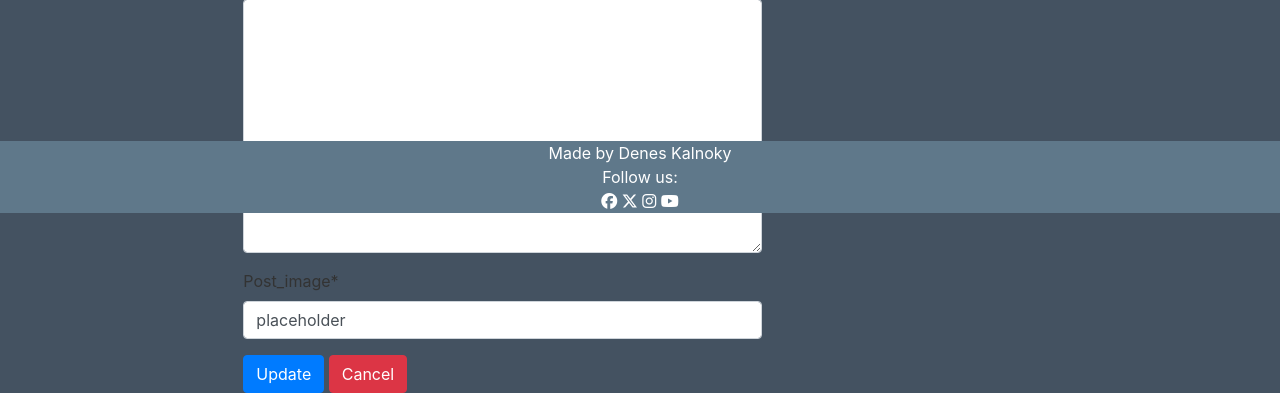
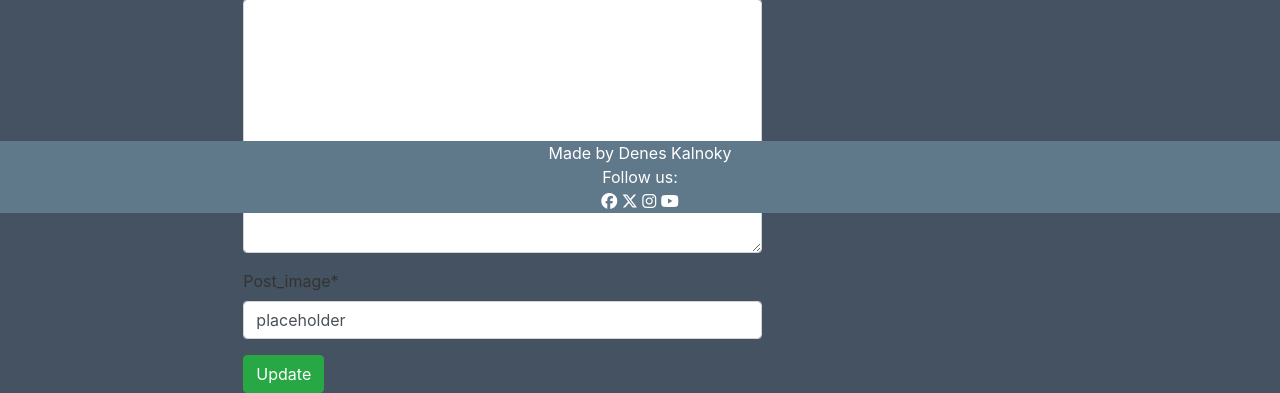
Before and after one commit to DFCMK/Blog, a Django app: template blog/templates/blog/update_post.html in a window 1280 px wide. Shown: the part 587-980 px from the top of the page. Run offline with Django 4.2, Linux system fonts and the light colour scheme; the template is opened without the code that fills it: values that come from a table or form of the project are taken from there, others are empty; a user stored in the database is signed in; parts of the project's set-up code (start-up, migrations or seed data) failed here and were passed over; some libraries are stand-ins or nearby versions.

Commit message:
changed update btn color to green

```diff
--- a/blog/templates/blog/update_post.html
+++ b/blog/templates/blog/update_post.html
@@ -12,8 +12,8 @@
                 <form method="POST" enctype="multipart/form-data">
                     {% csrf_token %}
                     {{ post_form|crispy }}
-                    <button class="btn btn-primary" type="submit">Update</button>
-                    <button type="button" class="btn btn-danger" id="cancel-button">Cancel</button>
+                    <button class="btn btn-success" type="submit">Update</button>
+                    <!--<button type="button" class="btn btn-danger" id="cancel-button">Cancel</button>-->
                 </form>
             </div>
             {% endif %}
```
